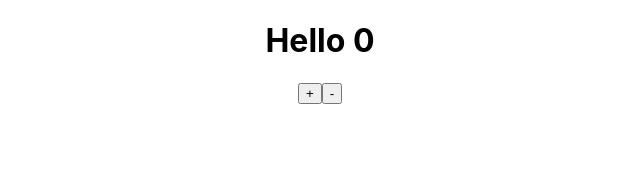
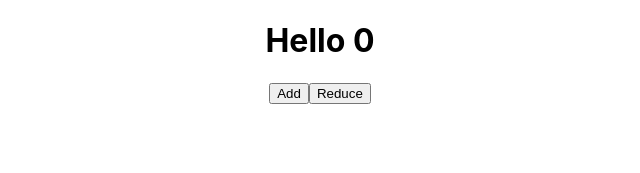
Before and after one commit to HiImRahul/Flyer-FX, a React (Create React App) app: page / in a window 1280 px wide. Shown: the top 173 px of the page, without its empty margins (320-960 px from the left). Built offline with nearby package versions, Linux system fonts and the light colour scheme; the HTML template or start-up script is replaced by a standard one.

Commit message:
code change

```diff
--- a/src/App.js
+++ b/src/App.js
@@ -1,15 +1,15 @@
 import './App.css';
 import {useSelector ,useDispatch} from 'react-redux'
 import { increment,decrement } from './Action';
-
+//changed to 1
 function App() {
   const counter = useSelector(state=>state.counter)
   const dispatch = useDispatch();
   return (
     <div className="App">
      <h1>Hello {counter}</h1>
-     <button onClick={()=>dispatch(increment())}>+</button>
-     <button onClick={()=>dispatch(decrement())}>-</button>
+     <button onClick={()=>dispatch(increment())}>Add</button>
+     <button onClick={()=>dispatch(decrement())}>Reduce</button>
 
     </div>
   );
```
